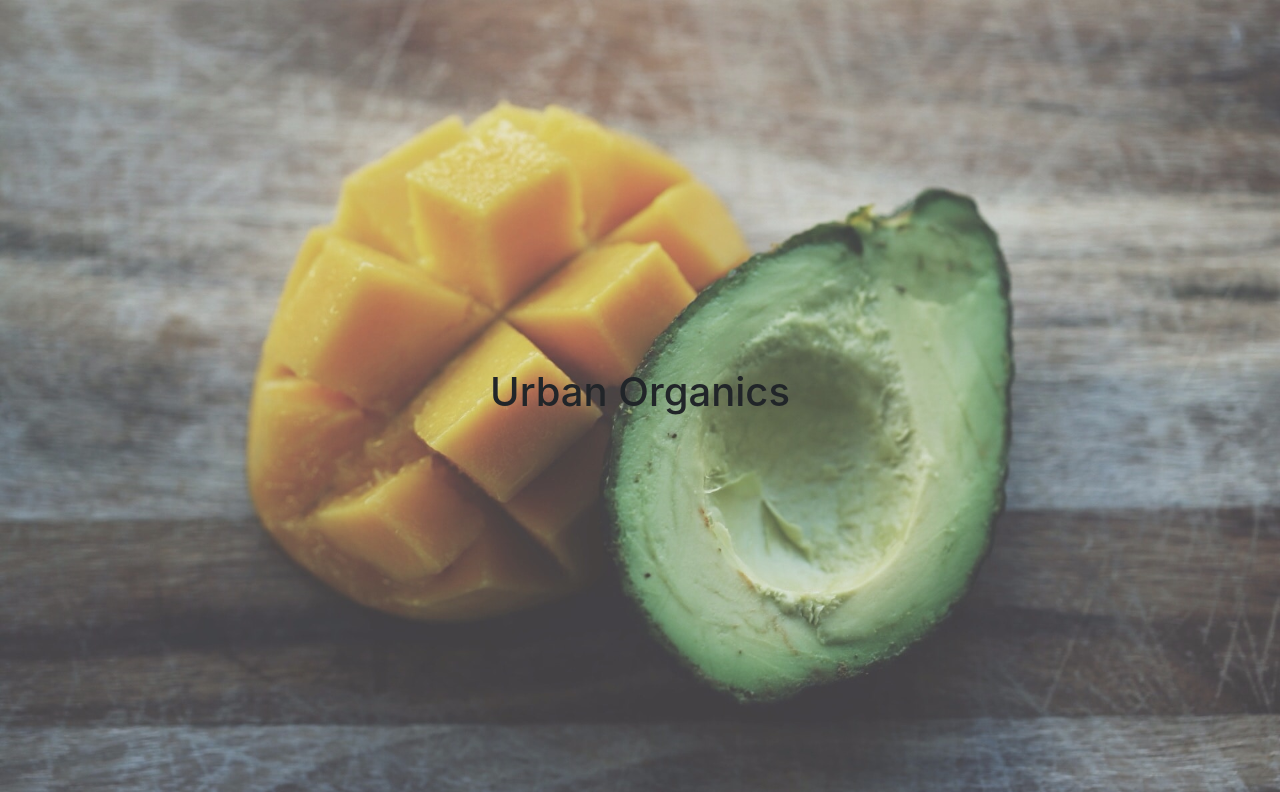
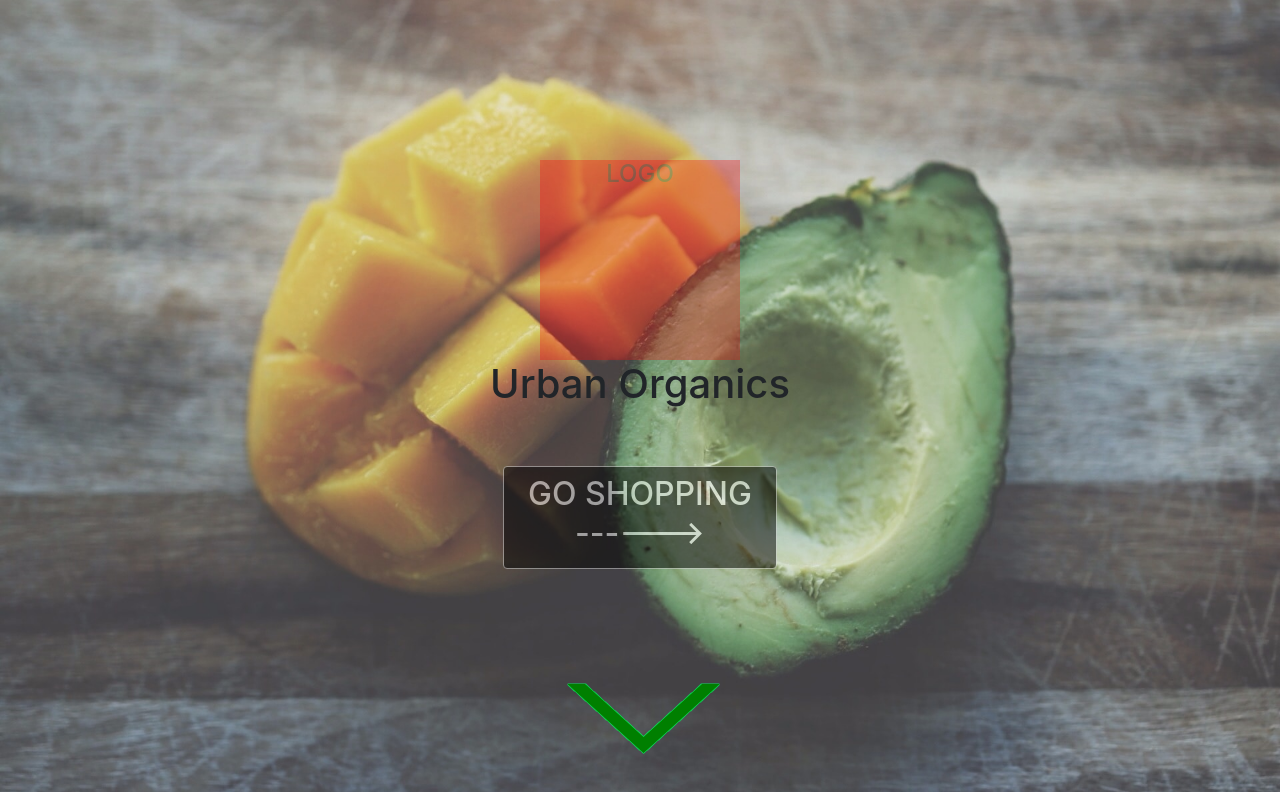
Before and after one commit to LisaEbner/urbanorganics, a React (Create React App) app in the folder client/: page / in a window 1280 px wide. Shown: the top 792 px of the page. Built offline with nearby package versions, Linux system fonts and the light colour scheme.

Commit message:
inital page layout

```diff
--- a/client/src/pages/Home.js
+++ b/client/src/pages/Home.js
@@ -1,5 +1,4 @@
 import React from "react";
-//import perfectImage from "../../public/images/homepage-avacadomango-unsplash.jpg"
 function Home() {
   const perfectImageStyle = {
     backgroundImage: `url(./images/homepage-avacadomango-unsplash.jpg)`,
@@ -7,14 +6,34 @@
     backgroundRepeat: "no-repeat",
     backgroundAttachment: "fixed",
     backgroundSize: "cover",
-    minHeight: "100vh"
+    minHeight: "100vh",
+
   }
   return (
     <div style={perfectImageStyle} className="homePageImage text-center">
-      <h1 style={{ padding: "23rem" }} className="text-center">Urban Organics</h1>
-      <div className="btn">
-        <img src="./logos/arrow.png"></img>
+      <div style={{ display: "flex", flexDirection: "column", height: "100vh", justifyContent: "space-between", alignItems: "center" }}>
+
+        <div style={{ paddingTop: "10rem" }} className="name-and-logo">
+
+          <div style={{ height: "200px", width: "200px", background: "red", opacity: "0.3", }} className="urbanOrganicsLogo mx-auto">
+            <h4 className="mx-auto">LOGO</h4>
+          </div>
+
+          <h1 className="">Urban Organics</h1>
+
+        </div>
+
+        <div style={{ height: "auto", width: "fit-content", border: "solid lightgray 1px", background: "black", opacity: "0.5", }} className="btn pb-2 pt-2 pr-4 pl-4">
+          <h2 className="text-light mb-0">GO SHOPPING</h2>
+          <h2 className="text-light">------></h2>
+        </div>
+
+        <div className="btn">
+          <img src="./logos/arrow.png" alt="down arrow" className="flex-bottom"></img>
+        </div>
+
       </div>
+
     </div>
   );
 }
```
